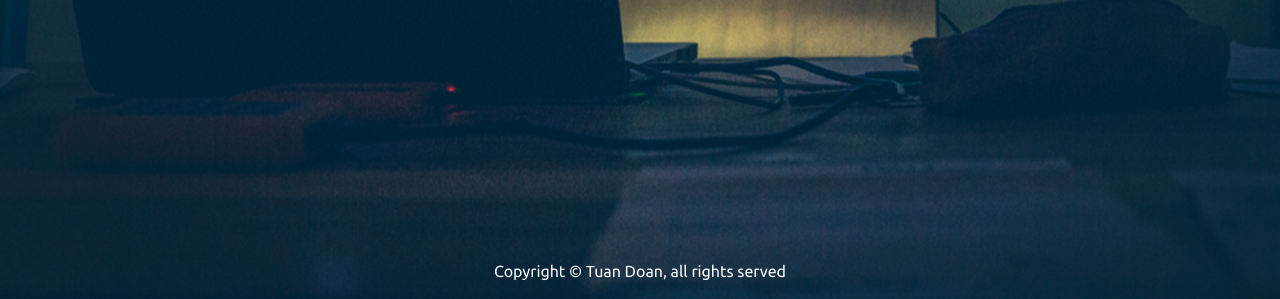
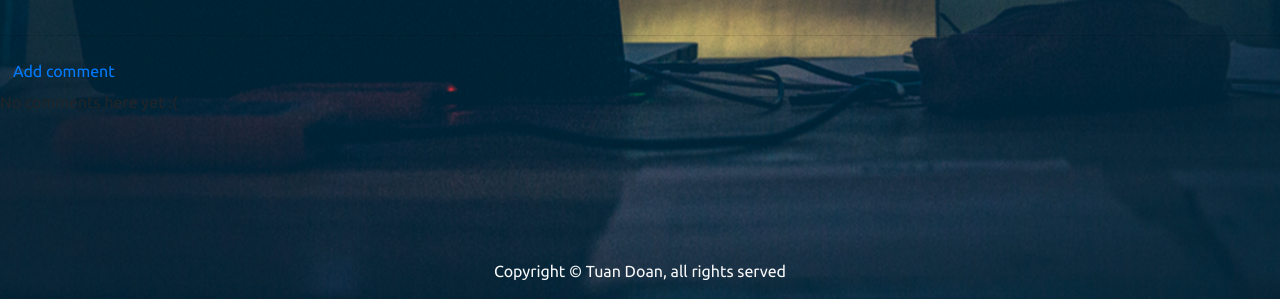
Before and after one commit to tu4ndoan/personal-website-blog, a Django app: page /blog/9/ in a window 1280 px wide. Shown: the part 501-800 px from the top of the page. Run offline with Django 3.2, Linux system fonts and the light colour scheme; data comes from the database, SQL or seed files in the repository; some libraries are stand-ins or nearby versions.

Commit message:
add comment section and a ton of shits

```diff
--- a/blog/admin.py
+++ b/blog/admin.py
@@ -1,4 +1,5 @@
 from django.contrib import admin
-from .models import BlogPost
+from .models import *
 # Register your models here.
 admin.site.register(BlogPost)
+admin.site.register(Comment)
--- a/blog/models.py
+++ b/blog/models.py
@@ -13,13 +13,22 @@
     def get_absolute_url(self):
         return reverse('blog:detail', kwargs={'pk': self.pk})
 
+    def approved_comments(self):
+        return self.comments.filter(approved_comment=True)
+
     def __str__(self):
         return self.post_title + ' - ' + self.content
 
 
 class Comment(models.Model):
-    post = models.ForeignKey(BlogPost, on_delete= models.CASCADE)
-    text = models.TextField(max_length=150)
+    post = models.ForeignKey(BlogPost, related_name='comments')
+    name = models.CharField(max_length=80)
+    text = models.TextField()
+    created = models.DateTimeField(auto_now_add=True)
+
+    def approve(self):
+        self.approved_comment = True
+        self.save()
 
     def __str__(self):
         return self.text
--- a/blog/templates/blog/detail.html
+++ b/blog/templates/blog/detail.html
@@ -1,5 +1,4 @@
 {% extends 'blog/base.html' %}
-
 
 {% block body %}
     <br><br>
@@ -14,4 +13,24 @@
 
     </div>
 
+    <hr>
+    <a class="btn btn-default" href="{% url 'add_comment_to_post' pk=post.pk %}">Add comment</a>
+    {% for comment in post.comments.all %}
+        {% if user.is_authenticated or comment.approved_comment %}
+            <div class="comment">
+                <div class="date">
+                    {{ comment.created_date }}
+                    {% if not comment.approved_comment %}
+                        <a class="btn btn-default" href="{% url 'comment_remove' pk=comment.pk %}"><span class="glyphicon glyphicon-remove"></span></a>
+                        <a class="btn btn-default" href="{% url 'comment_approve' pk=comment.pk %}"><span class="glyphicon glyphicon-ok"></span></a>
+                    {% endif %}
+                </div>
+                <strong>{{ comment.author }}</strong>
+                <p>{{ comment.text|linebreaks }}</p>
+            </div>
+        {% endif %}
+    {% empty %}
+        <p>No comments here yet :(</p>
+    {% endfor %}
+
 {% endblock %}
--- a/blog/templates/blog/index.html
+++ b/blog/templates/blog/index.html
@@ -26,6 +26,9 @@
                                 <a class="fb-xfbml-parse-ignore" target="_blank" href="https://www.facebook.com/sharer/sharer.php?u=https%3A%2F%2Fteqitez.herokuapp.com/blog%2F&amp;src=sdkpreparse">Share</a>
                             </div>
                         </div>
+                        <div>
+                            <a href="{% url 'blog:detail' posts.id %}">Comments: {{ posts.approved_comments.count }}</a>
+                        </div>
                     {% endif %}
                     <br><br>
                 </div>
--- a/blog/urls.py
+++ b/blog/urls.py
@@ -12,5 +12,7 @@
     url(r'^post/(?P<pk>[0-9]+)/update/$', views.PostUpdate.as_view(), name='post-update'),
     url(r'^login/$', views.login_user, name='login'),
     url(r'^logout/$', views.LogoutView.as_view(), name='logout'),
-
+    url(r'^post/(?P<pk>\d+)/comment/$', views.add_comment_to_post, name='add_comment_to_post'),
+    url(r'^comment/(?P<pk>\d+)/approve/$', views.comment_approve, name='comment_approve'),
+    url(r'^comment/(?P<pk>\d+)/remove/$', views.comment_remove, name='comment_remove'),
 ]
--- a/blog/views.py
+++ b/blog/views.py
@@ -4,10 +4,10 @@
 from django.core.urlresolvers import reverse_lazy
 from django.views.generic import View
 from django.contrib.auth import login, logout, authenticate
-from django.http import HttpResponse, HttpResponseRedirect
-from .forms import UserForm
-from django.shortcuts import redirect, render
-from django.utils.decorators import method_decorator
+from .forms import UserForm, CommentForm
+from django.shortcuts import redirect, render, get_object_or_404
+from django.contrib.auth.decorators import login_required
+
 
 class IndexView(generic.ListView):
     template_name = 'blog/index.html'
@@ -36,25 +36,6 @@
     model = BlogPost
     success_url = reverse_lazy("blog:index")
 
-"""
-class LoginView(View):
-
-    def post(self, request):
-        username= request.POST('username')
-        password = request.POST('password')
-        user = authenticate(username=username, password=password)
-
-        if user is not None:
-            if user.is_active:
-                login(request, user)
-                return render(request, 'blog/index.html')
-            else:
-                return render(request, 'blog/login.html', {'error_message': 'Account disabled'})
-        else:
-            return render(request, 'blog/login.html', {'error_message': 'Invalid login'})
-        return render(request, 'blog/login.html')
-"""
-
 
 def login_user(request):
     if request.method == "POST":
@@ -80,3 +61,31 @@
 
 class LandingPageView(View):
     template_name = 'blog/index.html'
+
+
+def add_comment_to_post(request, pk):
+    post = get_object_or_404(Post, pk=pk)
+    if request.method == "POST":
+        form = CommentForm(request.POST)
+        if form.is_valid():
+            comment = form.save(commit=False)
+            comment.post = post
+            comment.save()
+            return redirect('post_detail', pk=post.pk)
+    else:
+        form = CommentForm()
+    return render(request, 'blog/add_comment_to_post.html', {'form': form})
+
+
+@login_required
+def comment_approve(request, pk):
+    comment = get_object_or_404(Comment, pk=pk)
+    comment.approve()
+    return redirect('post_detail', pk=comment.post.pk)
+
+
+@login_required
+def comment_remove(request, pk):
+    comment = get_object_or_404(Comment, pk=pk)
+    comment.delete()
+    return redirect('post_detail', pk=comment.post.pk)
```
Also changed, not shown: blog/forms.py (+8 -0 lines), blog/templates/blog/add_comment_to_post.html (added, +9 -0 lines), blog/migrations/0009_auto_20170825_0813.py (added), blog/migrations/0010_auto_20170825_0849.py (added), mysite/settings.py (line endings or trailing spaces).
